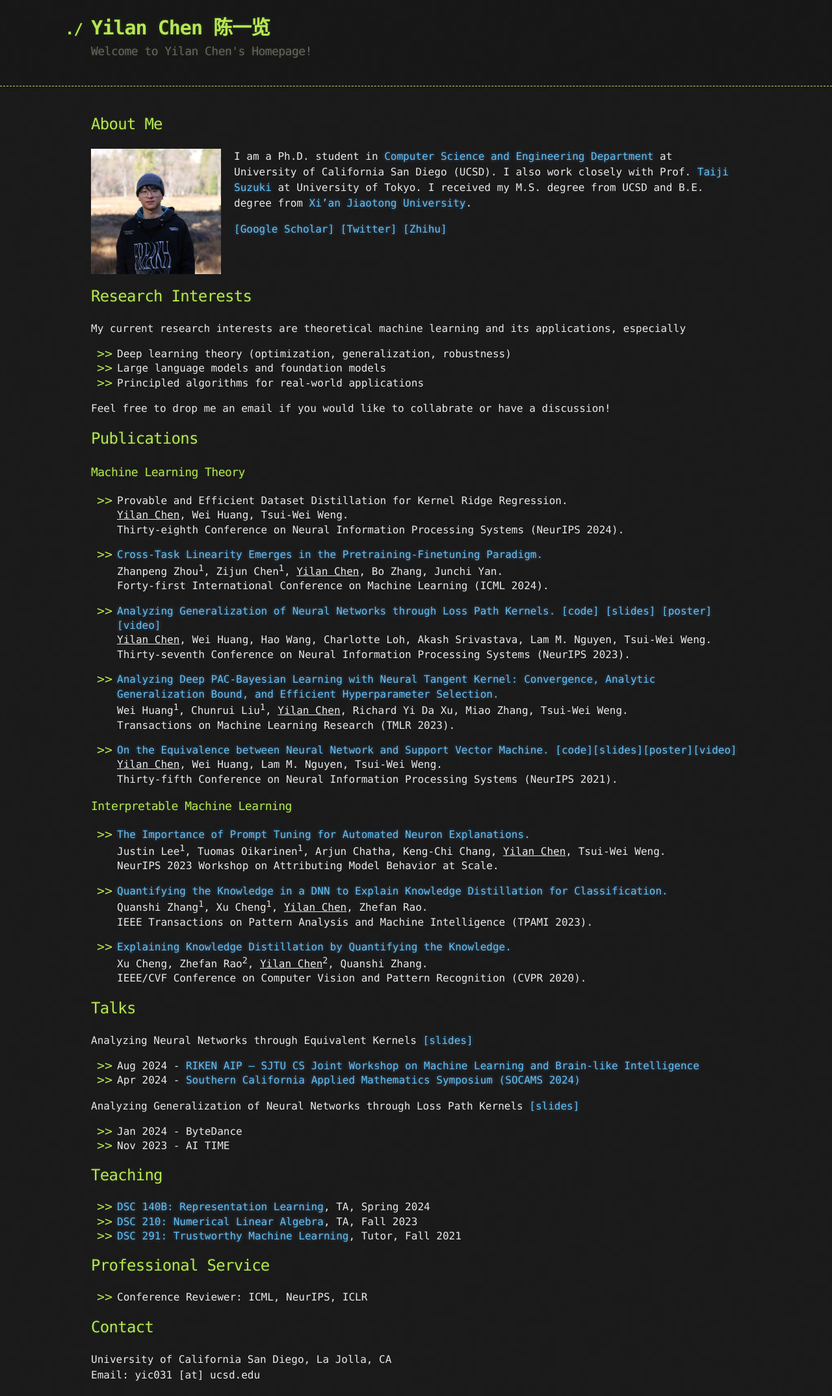
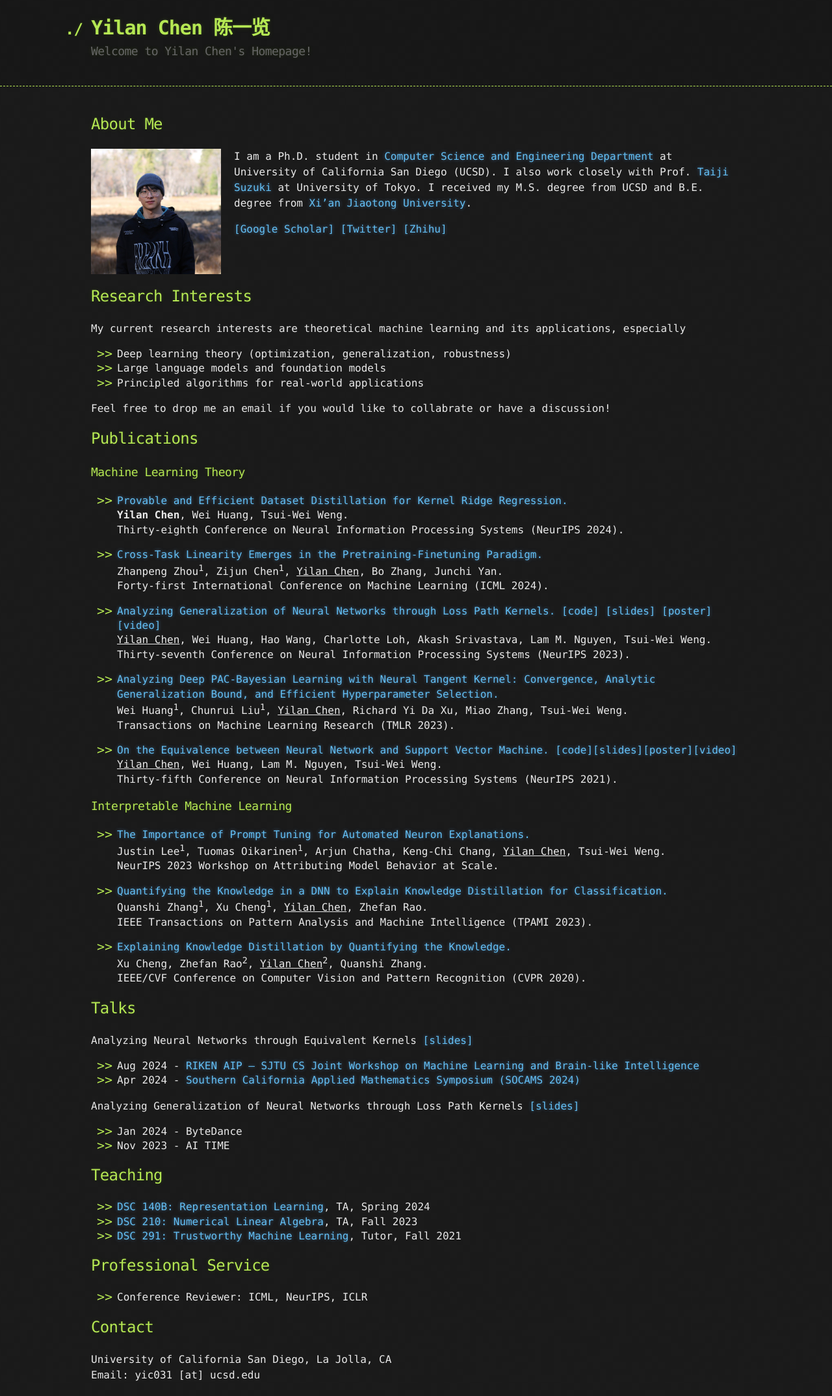
Before and after one commit to yilanchen6/yilanchen6.github.io, a Jekyll site: the page built from index.md, in a window 1280 px wide. Shown: the whole page at 65% size. Built offline with Jekyll 4.4.1, drawn with Linux system fonts in a browser that asks for light colours.

```diff
--- a/index.md
+++ b/index.md
@@ -55,8 +55,8 @@ Feel free to drop me an email if you would like to collabrate or have a discussi
 ## Publications
 
 ### Machine Learning Theory
-- Provable and Efficient Dataset Distillation for Kernel Ridge Regression.<br>
-<u>Yilan Chen</u>, Wei Huang, Tsui-Wei Weng.<br>
+- [Provable and Efficient Dataset Distillation for Kernel Ridge Regression.]()<br>
+**Yilan Chen**, Wei Huang, Tsui-Wei Weng.<br>
 Thirty-eighth Conference on Neural Information Processing Systems (NeurIPS 2024).
 
 - [Cross-Task Linearity Emerges in the Pretraining-Finetuning Paradigm.](https://arxiv.org/pdf/2402.03660.pdf)<br>
```
